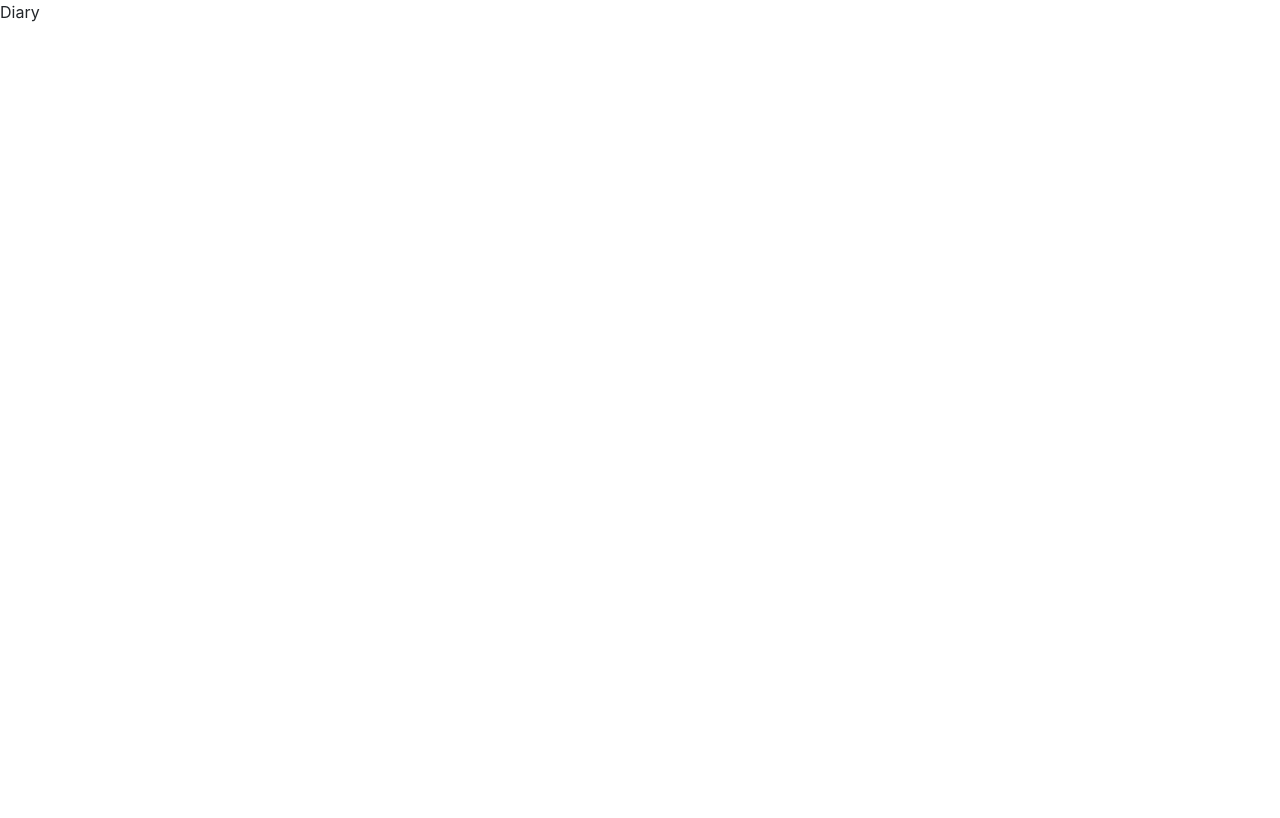
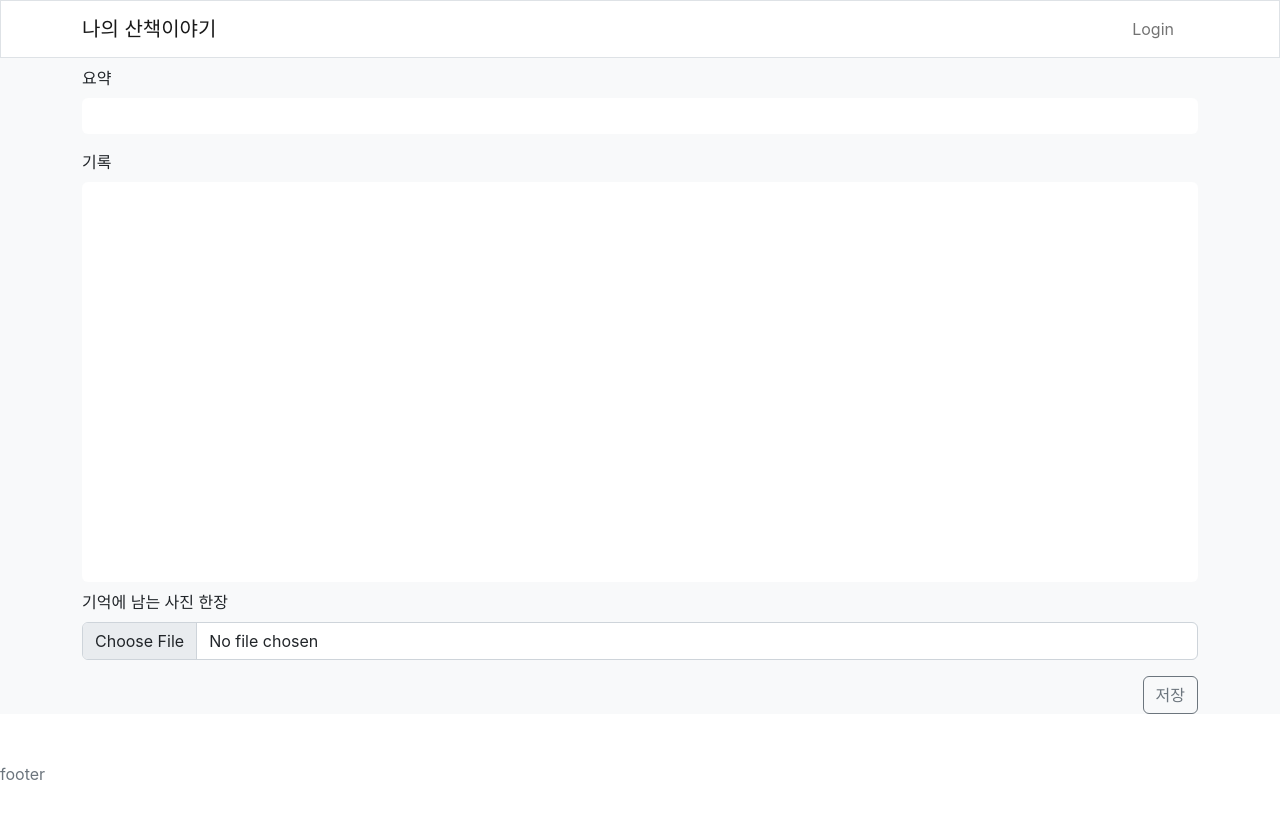
Before and after one commit to amiekim/go-for-a-walk, a React (Create React App) app: page /diary in a window 1280 px wide. Shown: the top 818 px of the page. Built offline with nearby package versions, Linux system fonts and the light colour scheme; no server answers.

Commit message:
add firebase google login

```diff
--- a/package.json
+++ b/package.json
@@ -7,6 +7,7 @@
     "@testing-library/react": "^13.0.0",
     "@testing-library/user-event": "^13.2.1",
     "bootstrap": "^5.2.1",
+    "firebase": "^9.9.4",
     "react": "^18.2.0",
     "react-bootstrap": "^2.5.0",
     "react-dom": "^18.2.0",
--- a/src/App.js
+++ b/src/App.js
@@ -4,15 +4,19 @@ import Home from './components/Home';
 import Login from './components/Login'
 import Diary from './components/component/Diary'
 import Write from './components/component/Write'
+import Header from './components/Header';
 
-function App() {
+function App(props) {
+  const { authService } = props;
+
   return (
         <>
           <Routes>
             <Route path="/" element={<Home />} />
-            <Route path="/login" element={<Login />} />
+            <Route path="/login" element={<Login authService={authService} />} />
             <Route path="/diary" element={<Diary />} />
             <Route path="/write" element={<Write />} />
+            <Route path="/layout/header" element={<Header authService={authService} />} />
           </Routes>
         </>
   );
--- a/src/components/Header.jsx
+++ b/src/components/Header.jsx
@@ -1,3 +1,4 @@
+import { useEffect } from 'react';
 import Button from 'react-bootstrap/Button';
 import Container from 'react-bootstrap/Container';
 import Form from 'react-bootstrap/Form';
@@ -5,12 +6,29 @@ import Nav from 'react-bootstrap/Nav';
 import Navbar from 'react-bootstrap/Navbar';
 import NavDropdown from 'react-bootstrap/NavDropdown';
 import Offcanvas from 'react-bootstrap/Offcanvas';
+import { useNavigate } from 'react-router-dom';
 
-const Header = () => {
+
+const Header = (props) => {
+  const navigate = useNavigate();
+  const { authService, isLogin=false } = props;
+  const onLogOut = () => {
+    authService.logout();
+  }
+
+  useEffect(()=>{
+    if(authService) {
+    authService.onAuthChange((user) => {
+      if(!user) {
+        navigate("/")
+      }
+    })}
+  },[]);
+
   return (
     <>
       {['md'].map((expand) => (
-        <Navbar key={"md"} bg="light" expand={"md"} className="">
+        <Navbar key={"md"} expand={"md"} className="border">
           <Container>
             <Navbar.Brand href="/">나의 산책이야기</Navbar.Brand>
             <Navbar.Toggle aria-controls={`offcanvasNavbar-expand-${"md"}`} />
@@ -26,7 +44,10 @@ const Header = () => {
               </Offcanvas.Header>
               <Offcanvas.Body>
                 <Nav className="justify-content-end flex-grow-1 pe-3">
-                  <Nav.Link href="/login">Login</Nav.Link>
+                  {isLogin ? (<Button onClick={onLogOut}>Logout</Button>)
+                  :(<Nav.Link href="/login">Login</Nav.Link>)
+                  }
+
                   {/* <Nav.Link href="#action2">Link</Nav.Link> */}
                 </Nav>
                 {/* <Form className="d-flex">
--- a/src/components/Home.jsx
+++ b/src/components/Home.jsx
@@ -20,15 +20,13 @@ const Home = () => {
         <div className="album py-5 bg-light">
           <Row xs={1} sm={2} lg={3} xl={4} className="g-4">
             {Array.from({ length: 4 }).map((_, idx) => (
-              <Col>
+              <Col key={idx}>
                 <Card>
                   <Card.Img variant="top card-img-box" src="images/shepherd-dog.jpg" />
                   <Card.Body>
-                    <Card.Title>Card title</Card.Title>
+                    <Card.Title>제목</Card.Title>
                     <Card.Text>
-                      This is a longer card with supporting text below as a natural
-                      lead-in to additional content. This content is a little bit
-                      longer.
+                      내용
                     </Card.Text>
                   </Card.Body>
                 </Card>
--- a/src/components/Login.jsx
+++ b/src/components/Login.jsx
@@ -1,10 +1,36 @@
-import React from 'react'
+import React, { useEffect } from 'react'
 import Button from 'react-bootstrap/Button';
 import Form from 'react-bootstrap/Form';
+import { useNavigate } from 'react-router-dom';
 import Footer from './Footer';
 import Header from './Header';
 
-const Login = () => {
+const Login = (props) => {
+  const navigate = useNavigate();
+  const { authService } = props;
+
+  const successLogin = (userId) => {
+    navigate("/diary", {
+      state: {
+        id: {id: userId}
+      }
+    })
+  }
+  const onLogin = (e) => {
+    // 버튼에 있는 텍스트 이용
+    authService
+    .login(e.currentTarget.textContent)
+    .then((data) => successLogin(data.user.uid));
+  }
+  useEffect(() => {
+    // onAuthChange 함수 호출
+    authService
+    .onAuthChange((user) => {
+      // 사용자가 바뀌면
+      user && successLogin(user.uid);
+    });
+  },[])
+
   return (
     <>
       <Header />
@@ -30,6 +56,11 @@ const Login = () => {
                 Submit
               </Button>
           </Form>
+          <ul>
+            <li>
+              <button onClick={onLogin}>Google</button>
+            </li>
+          </ul>
         </div>
       </section>
       <Footer />
--- a/src/components/component/Diary.jsx
+++ b/src/components/component/Diary.jsx
@@ -1,8 +1,56 @@
 import React from 'react'
+import { useRef } from 'react';
+import { useState } from 'react';
+import { Button } from 'react-bootstrap';
+import Form from 'react-bootstrap/Form';
+import Footer from '../Footer'
+import Header from '../Header'
 
 const Diary = () => {
+  const formRef = useRef();
+  const titleRef = useRef();
+  const memoRef = useRef();
+  const onSubmit = (e) => {
+    e.preventDefalut();
+    const diaryData = {
+      id: Date.now(),
+      title: titleRef.current.value,
+      memo: memoRef.current.value,
+      fileName: "",
+      fileUrl: "",
+    }
+    formRef.current.reset();
+  }
+
   return (
-    <div>Diary</div>
+    <>
+      <Header />
+      <section className="bg-light">
+        <section className="container defalt-height">
+          <div className="write-sheet">
+            <Form.Label className="mt-2" htmlFor="title">요약</Form.Label>
+            <Form.Control
+              ref={titleRef}
+              className='mb-2 text-box'
+              type="text"
+              id="title"
+              aria-describedby="passwordHelpBlock"
+            />
+            <Form.Label className="mt-2" htmlFor="title">기록</Form.Label>
+            <textarea ref={memoRef} className="form-control textarea-box" id="memo" cols="30" rows="10"></textarea>
+            <Form.Group controlId="formFile" className="mb-3">
+            <Form.Label className="mt-2">기억에 남는 사진 한장</Form.Label>
+            <Form.Control type="file" />
+            </Form.Group>
+          </div>
+          <div className="d-flex justify-content-end">
+            <Button variant='outline-secondary'>저장</Button>
+          </div>
+        </section>
+      </section>
+
+      <Footer />
+    </>
   )
 }
 
--- a/src/index.css
+++ b/src/index.css
@@ -20,3 +20,19 @@ code {
 .defalt-height {
   min-height: calc(100vh - 56px - 120px);
 }
+
+.text-box {
+  border: none;
+}
+
+.textarea-box {
+  border: none;
+  padding: 10px;
+  resize: none;
+  height: 400px;
+}
+
+.form-control:focus {
+  border-color: none !important;
+  box-shadow: none !important;
+}
--- a/src/index.js
+++ b/src/index.js
@@ -4,12 +4,17 @@ import { BrowserRouter } from "react-router-dom";
 import './index.css';
 import App from './App';
 import reportWebVitals from './reportWebVitals';
+import AuthService from './service/auth_service';
+import { firebaseApp } from './service/firebase';
 
+  // auth를 디펜던시 인젝션해줌
+const authService = new AuthService(firebaseApp);
 const root = ReactDOM.createRoot(document.getElementById('root'));
+
 root.render(
   <React.StrictMode>
     <BrowserRouter>
-      <App />
+      <App authService={authService}/>
     </BrowserRouter>
   </React.StrictMode>
 );
--- /dev/null
+++ b/src/service/auth_service.js
@@ -0,0 +1,32 @@
+import { getAuth, GoogleAuthProvider, signInWithPopup } from "firebase/auth";
+
+class AuthService {
+    constructor() {
+        this.firebaseAuth = getAuth();
+        this.googleProvider = new GoogleAuthProvider();
+    }
+    login(providerName) {
+        const authProvider = this.getProvider(providerName);
+        // 기본정보, 로그인시 제공받은 정보를 넣는다.
+        return signInWithPopup(this.firebaseAuth, authProvider);
+    }
+    logout() {
+        this.firebaseAuth.signOut();
+    }
+    onAuthChange(onUserChanged) {
+        this.firebaseAuth.onAuthStateChanged((user) => {
+            onUserChanged(user);
+        })
+    }
+    getProvider(providerName) {
+        switch (providerName) {
+            case "Google":
+                // 구글 인증받기
+                return this.googleProvider;
+            default:
+                throw new Error(`not supported provider: ${providerName}`)
+        }
+    }
+}
+
+export default AuthService
--- /dev/null
+++ b/src/service/diary_repository.js
@@ -0,0 +1,5 @@
+class DiaryRepository {
+
+}
+
+export default DiaryRepository;
--- /dev/null
+++ b/src/service/firebase.js
@@ -0,0 +1,12 @@
+import { initializeApp } from "firebase/app";
+
+
+const firebaseConfig = {
+  apiKey: process.env.REACT_APP_FIREBASE_API_KEY,
+  authDomain: process.env.REACT_APP_FIREBASE_AUTH_DOMAIN,
+  databaseURL: process.env.REACT_APP_FIREBASE_DATABASE_URL,
+  projectId: process.env.REACT_APP_FIREBASE_PROJECT_ID,
+};
+
+// Initialize Firebase
+export const firebaseApp = initializeApp(firebaseConfig);
```
Also changed, not shown: 2 other files (tests, documents, lock files or other folders).
